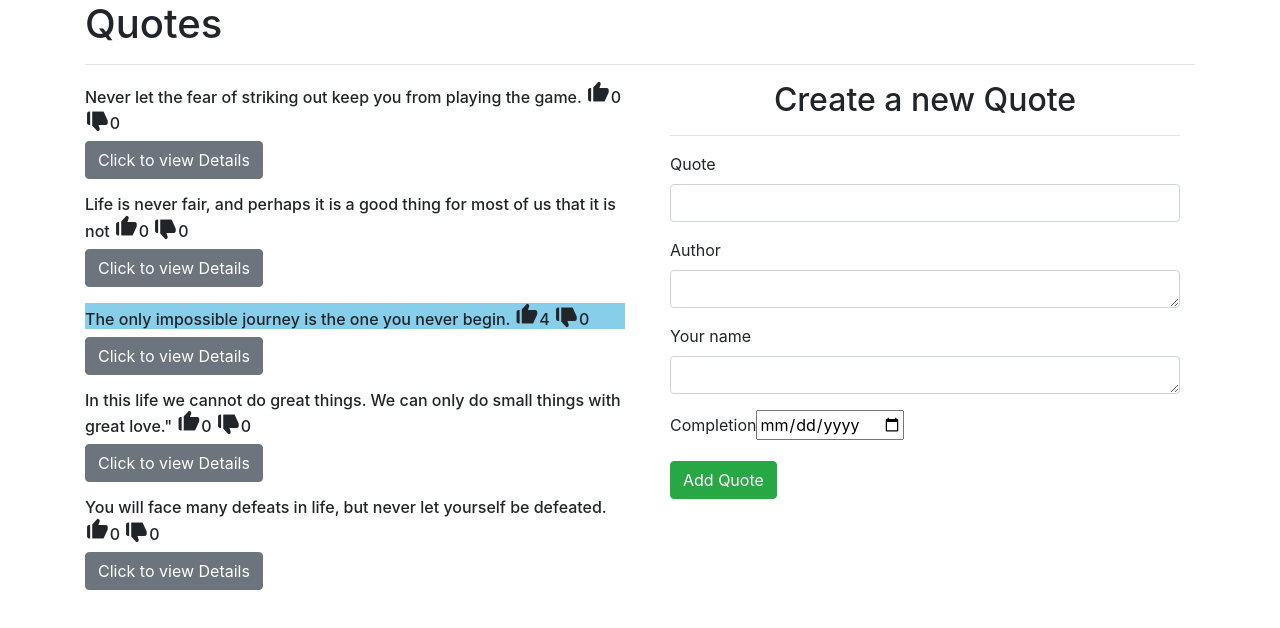
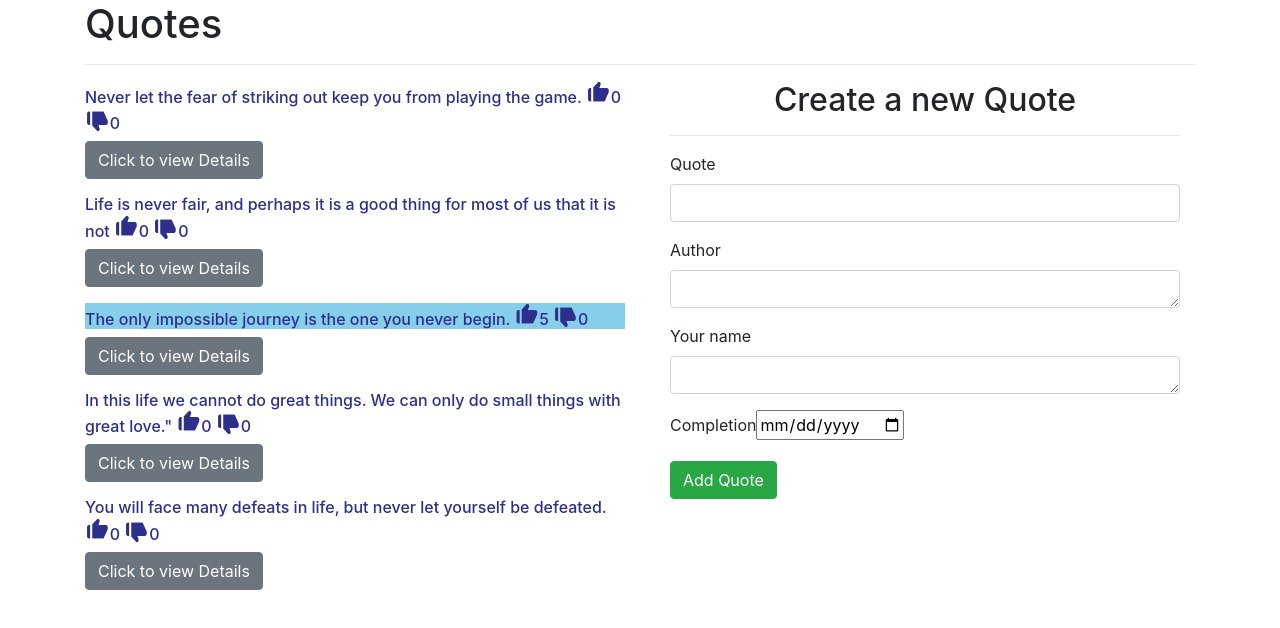
Before and after one commit to Mercynenoh/Quotes-Project, an Angular app: page / in a window 1280 px wide. Shown: the top 628 px of the page. Built offline with nearby package versions, Linux system fonts and the light colour scheme.

Commit message:
add css style to quote component

```diff
--- a/src/app/quote/quote.component.css
+++ b/src/app/quote/quote.component.css
@@ -0,0 +1,5 @@
+h6 {
+
+    color: rgb(46, 46, 140);
+
+ }
--- a/src/app/quote/quote.component.ts
+++ b/src/app/quote/quote.component.ts
@@ -29,7 +29,7 @@ export class QuoteComponent implements OnInit {
   quotes: Quote[] = [
     new Quote(1, 'Never let the fear of striking out keep you from playing the game.', 0, 0, 'Babe Ruth', 'Mercy', new Date(2022,4,13)),
     new Quote(2, 'Life is never fair, and perhaps it is a good thing for most of us that it is not', 0, 0, 'Oscar Wilde','Mercy',  new Date(2022,4,12)),
-    new Quote(3, 'The only impossible journey is the one you never begin.', 4, 0, 'Tony Robbins','Mercy',  new Date(2022,4,11)),
+    new Quote(3, 'The only impossible journey is the one you never begin.', 5, 0, 'Tony Robbins','Mercy',  new Date(2022,4,11)),
     new Quote(4, 'In this life we cannot do great things. We can only do small things with great love."', 0, 0, 'Mother Teresa', 'Mercy', new Date(2022,4,10)),
     new Quote(5, 'You will face many defeats in life, but never let yourself be defeated.', 0, 0, 'Maya Angelou','Mercy', new Date(2022,4,9) ),
   ];
@@ -54,7 +54,7 @@ export class QuoteComponent implements OnInit {
 
   }
   downVote(index){
-     this.quotes[index].downvote=  index +1
+     this.quotes[index].downvote=   ++ index
   }
 
 }
```
